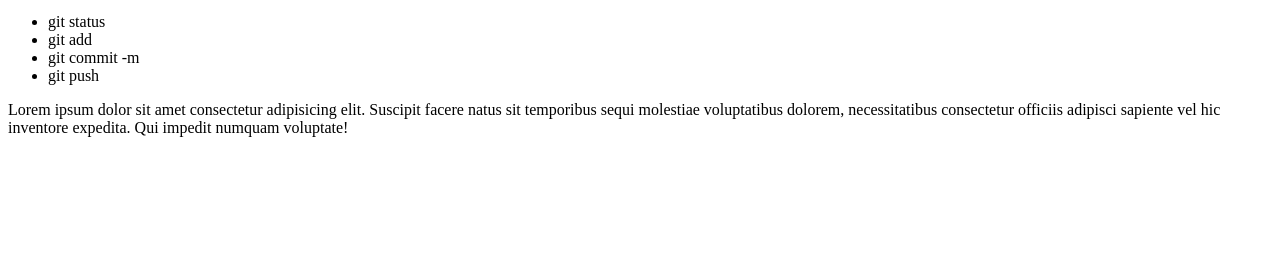
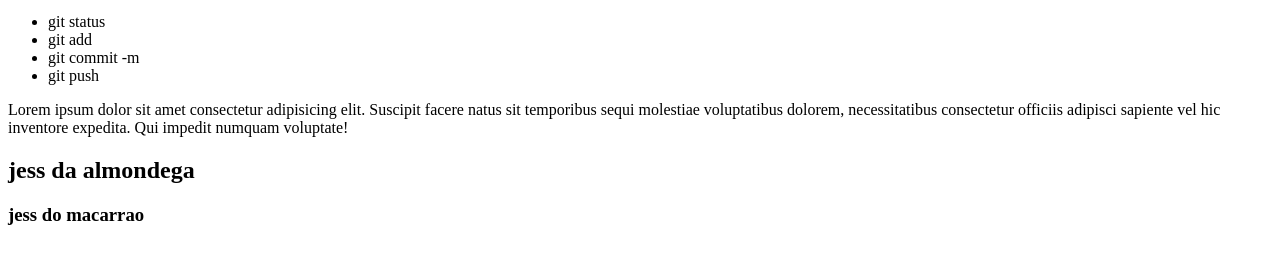
Before and after one commit to cauezinho1/curso-git, a plain HTML site: page index.html in a window 1280 px wide. Shown: the part 235-498 px from the top of the page. Drawn offline with Linux system fonts and the light colour scheme.

Commit message:
adicionei h2 e h3

```diff
--- a/index.html
+++ b/index.html
@@ -32,5 +32,7 @@
       </div>
     </section>
     <p>Lorem ipsum dolor sit amet consectetur adipisicing elit. Suscipit facere natus sit temporibus sequi molestiae voluptatibus dolorem, necessitatibus consectetur officiis adipisci sapiente vel hic inventore expedita. Qui impedit numquam voluptate!</p>
-  </body>
+    <h2> jess da almondega </h2>
+    <h3> jess do macarrao</h3>
+   </body>
 </html>
```
